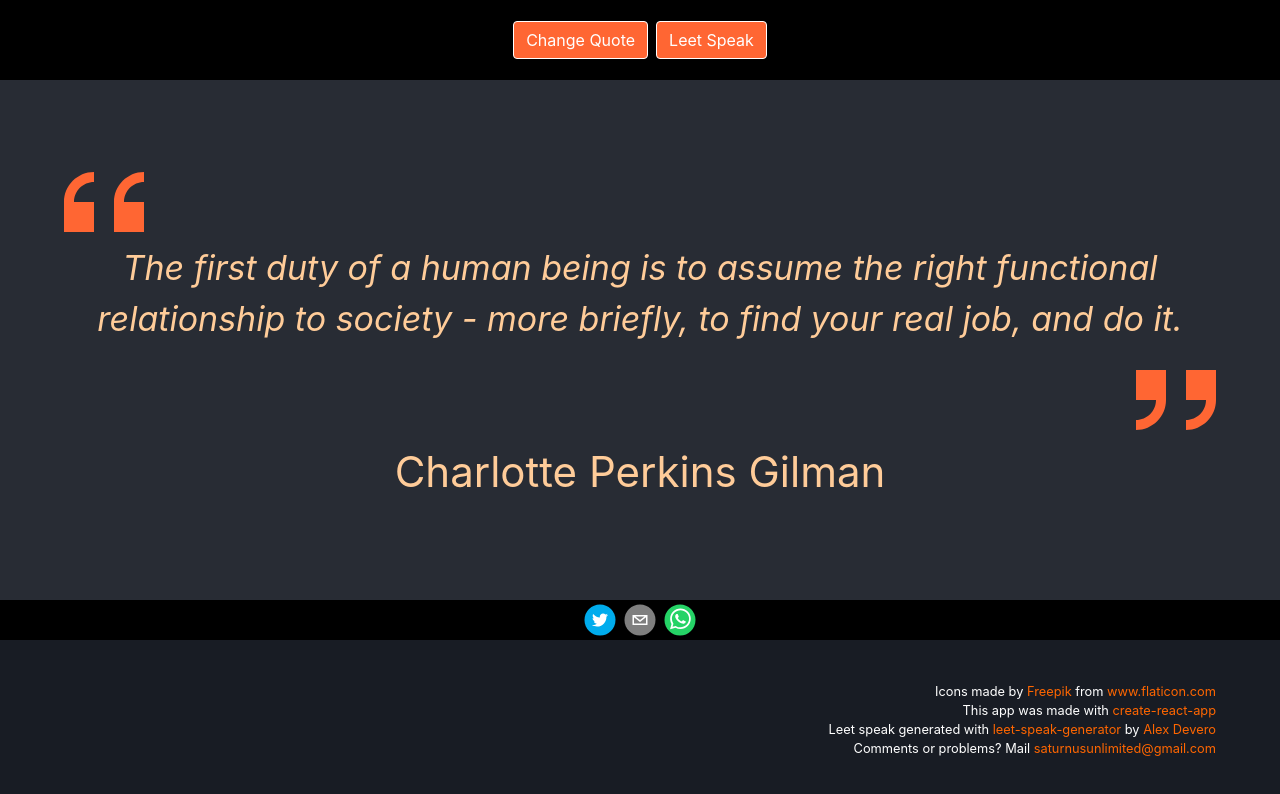
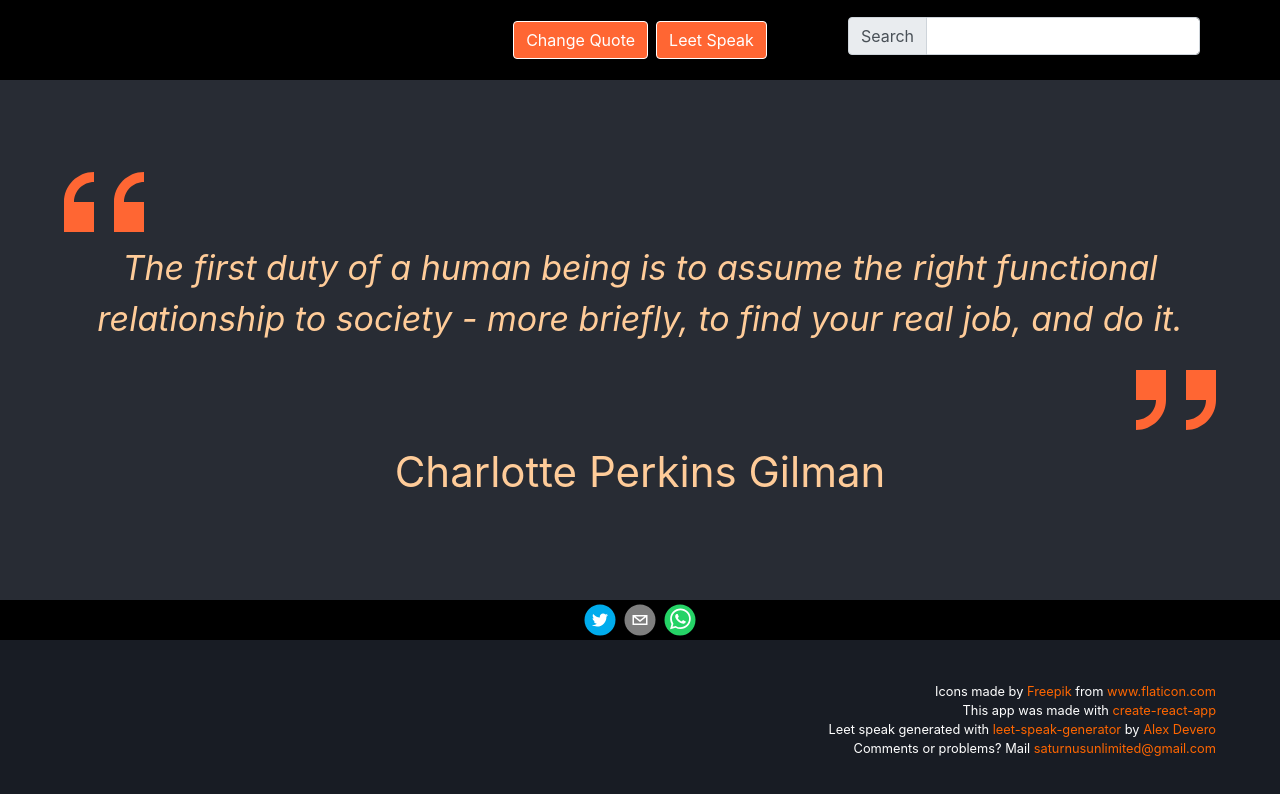
Before and after one commit to saturnusunlimited/heroku-prototype-cachip, a React (Create React App) app: page /quote/1 in a window 1280 px wide. Shown: the top 794 px of the page. Built offline with nearby package versions, Linux system fonts and the light colour scheme.

Commit message:
Added search field in app that lets you search for quotes/authors

```diff
--- a/src/App.css
+++ b/src/App.css
@@ -47,6 +47,12 @@ div.App-banner.App-share-banner {
 	background-color: var(--share-background-color);
 	height: 5vh;
 	font-size: 1vw;
+}
+
+.App-right-align {
+
+	position: absolute;
+	right: 10vh;
 }
 
 div.App-banner.App-footer {
@@ -123,3 +129,8 @@ div.App-quote {
     font-size: calc(10px + 4vmin);
 	font-style: bold;
 }
+
+.float-right {
+
+	float: right;
+}
--- a/src/App.js
+++ b/src/App.js
@@ -3,7 +3,7 @@ import { Component } from 'react'
 import double_quotes from './assets/svg/double_quotes.svg';
 import './App.css';
 import './css/CustomBootstrap.css'
-import { Button, ButtonToolbar } from 'react-bootstrap';
+import { Button, ButtonToolbar, InputGroup, FormControl } from 'react-bootstrap';
 import QuotesDB from './lib/quotes-db.js'
 
 import {
@@ -100,6 +100,24 @@ class App extends Component {
         return "https://prototype-heroku-caschip.herokuapp.com";
     }
 
+    handleKeyPress ( change, keyEvent ) {
+
+        var quoteRegexp = keyEvent.target.value;
+
+        if (keyEvent.key === 'Enter') {
+
+            var newQuote = this.state.quoteDatabase.search( quoteRegexp );
+
+            if (newQuote != null) {
+
+                this.setState( { quote: newQuote } );
+
+            } else {
+
+                alert( `Cannot find quote text or author that matches ${quoteRegexp}` ) ;
+            }
+        }
+    }
 
     // DEVELOPER NOTE: The return App template should probably be in a separate
     // file. Investigate ReactJS best practices for project structure.
@@ -110,8 +128,18 @@ class App extends Component {
 
             <div className="App">
 
+
                 <div className="App-banner App-header">
                     <ButtonToolbar>
+                        <InputGroup className="mb-3 App-right-align">
+                            <InputGroup.Prepend>
+                                <InputGroup.Text>Search</InputGroup.Text>
+                            </InputGroup.Prepend>
+                            <FormControl
+                                onKeyPress={this.handleKeyPress.bind(this, 'search')}
+                             />
+                        </InputGroup>
+
                         <Button variant="secondary" className="m-1" onClick={this.newRandomQuote.bind(this)}>Change Quote</Button>
                         <Button variant="secondary" className="m-1" onClick={this.toggleLeetSpeak.bind(this)}>Leet Speak</Button>
                     </ButtonToolbar>
--- a/src/lib/quotes-db.js
+++ b/src/lib/quotes-db.js
@@ -6,6 +6,10 @@ class QuotesDB {
     #name = "default";
     #json = defaultQuotesDatabase;
     #list = [];
+
+	#currentSearchIndex = 0;
+	#currentSearch      = "";
+	#previousSearch     = "";
 
     constructor( name, json ) {
 
@@ -41,6 +45,29 @@ class QuotesDB {
 
         return quote;
     }
+
+	search ( regexpString ) {
+
+		this.#previousSearch = this.#currentSearch;
+		this.#currentSearch  = regexpString
+
+		var startIndex = this.#currentSearchIndex;
+		var length     = this.size();
+		var regexp     = new RegExp(regexpString, "i");
+
+		for (let i=1; i<=length; i++) {
+
+			let index = (startIndex + i) % length;
+			let quote = this.#list[index];
+
+			if (quote.text().match(regexp) || quote.author().match(regexp)) {
+
+				return quote;
+			}
+		}
+
+		return null;
+	}
 }
 
 export default QuotesDB;
```
